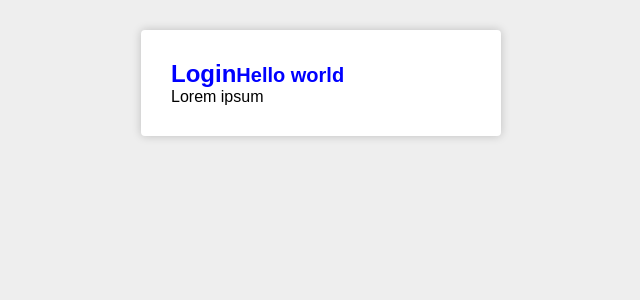
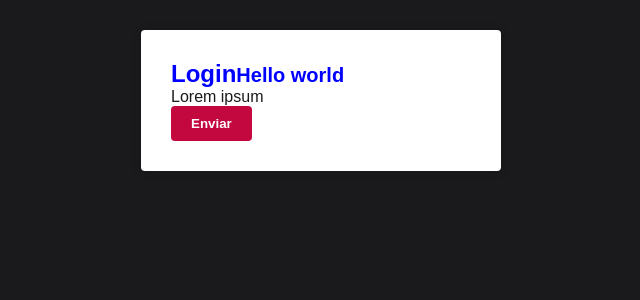
Before and after one commit to MogLuiz/student-control, a React (Create React App) app: page / in a window 1280 px wide. Shown: the top 300 px of the page, without its empty margins (319-959 px from the left). Built offline with nearby package versions, Linux system fonts and the light colour scheme; the HTML template or start-up script is replaced by a standard one.

Commit message:
Configuração das cores da aplicação

```diff
--- /dev/null
+++ b/src/config/colors.js
@@ -0,0 +1,7 @@
+export const primaryColor = '#C3073F'
+export const primaryDarkColor = '#1A1A1D'
+
+export const successColor = '#0197F6'
+export const infoColor = '#0197F6'
+export const errorColor = '#F2AF29'
+export const warningColor = '#F2AF29'
--- a/src/pages/Login/index.js
+++ b/src/pages/Login/index.js
@@ -11,6 +11,7 @@
         <small>Hello world</small>
       </Title>
       <p>Lorem ipsum</p>
+      <button type="button">Enviar</button>
     </Container>
   )
 }
--- a/src/styles/GlobalStyles.js
+++ b/src/styles/GlobalStyles.js
@@ -1,4 +1,6 @@
 import styled,{ createGlobalStyle } from 'styled-components'
+
+import { primaryColor, primaryDarkColor } from '../config/colors'
 
 export default createGlobalStyle`
   * {
@@ -10,7 +12,8 @@
 
   body {
     font-family: sans-serif;
-    background: #eee;
+    background: ${primaryDarkColor};
+    color: ${primaryDarkColor};
   }
 
   html, body, #root {
@@ -19,10 +22,17 @@
 
   button {
     cursor: pointer;
+    background: ${primaryColor};
+    border: none;
+    color: #fff;
+    padding: 10px 20px;
+    border-radius: 4px;
+    font-weight: 700;
   }
 
   a {
     text-decoration: none;
+    background: ${primaryColor};
   }
 
   ul {
```
